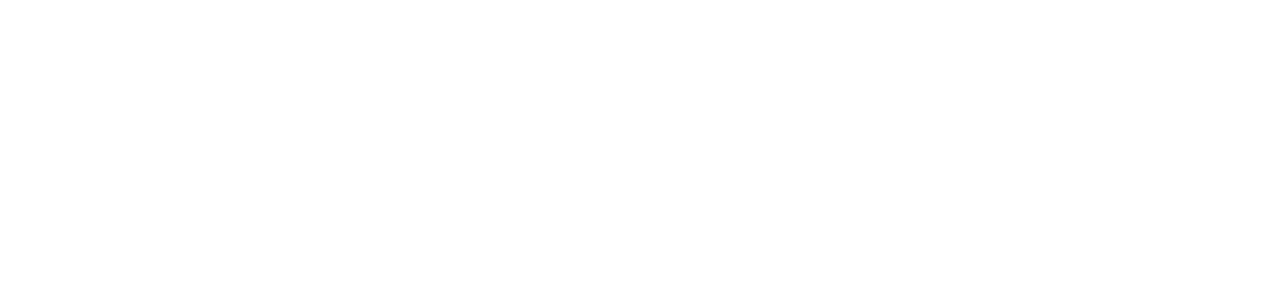
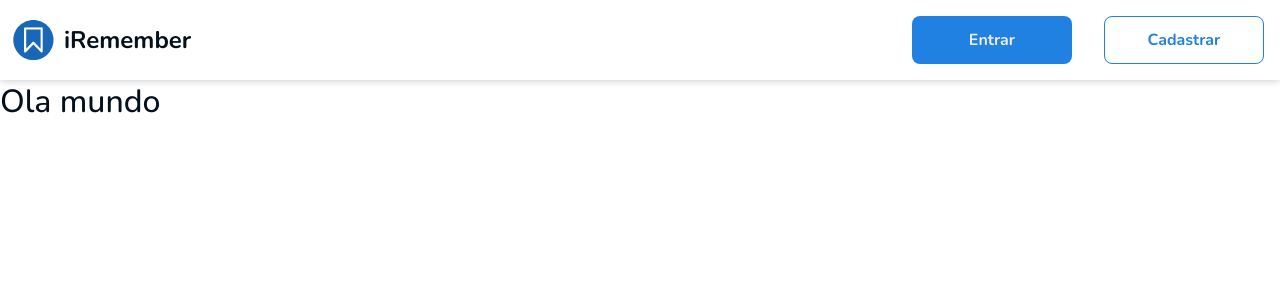
Before and after one commit to eddyzera/iRemember, a React (Create React App) app: page /enter in a window 1280 px wide. Before the commit this address had no page. Shown: the top 300 px of the page. Built offline with nearby package versions, Linux system fonts and the light colour scheme.

Commit message:
[feat]: creation component LoginForm

```diff
--- a/src/components/header/header.tsx
+++ b/src/components/header/header.tsx
@@ -10,7 +10,9 @@ export const Header: React.FC = () => {
         <h1>iRemember</h1>
       </div>
       <div className="header__button">
-        <a className="login">entrar</a>
+        <Link to="/enter">
+          <a className="login">entrar</a>
+        </Link>
         <Link to="/register">
           <a className="register">cadastrar</a>
         </Link>
--- a/src/pages/enter/Enter.tsx
+++ b/src/pages/enter/Enter.tsx
@@ -1,12 +1,13 @@
 import React from 'react'
 import Header from '../../components/header'
+import LoginForm from '../../components/loginForm'
 
 export const Enter = () => {
   return (
     <>
       <Header />
       <div className="enter">
-        <h1>Enter</h1>
+        <LoginForm />
       </div>
     </>
   )
--- a/src/provider/routes/index.tsx
+++ b/src/provider/routes/index.tsx
@@ -3,6 +3,7 @@ import { BrowserRouter, Routes, Route } from 'react-router-dom'
 
 import Login from '../../pages/login'
 import Register from '../../pages/register'
+import Enter from '../../pages/enter'
 
 export const ProviderRouter: React.FC = () => {
   return (
@@ -10,6 +11,7 @@ export const ProviderRouter: React.FC = () => {
       <Routes>
         <Route path="/" element={<Login />} />
         <Route path="register" element={<Register />} />
+        <Route path="enter" element={<Enter />} />
       </Routes>
     </BrowserRouter>
   )
```
